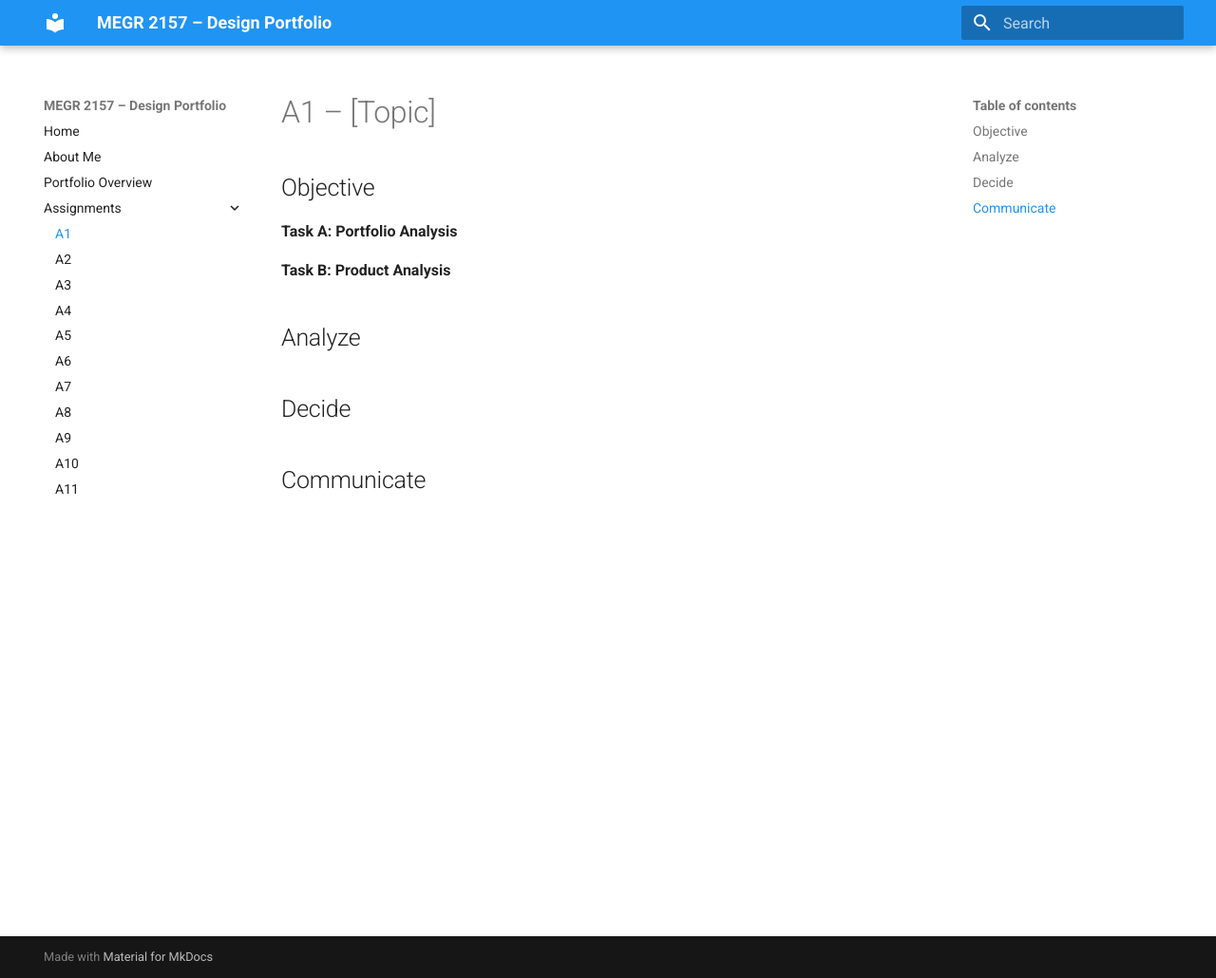
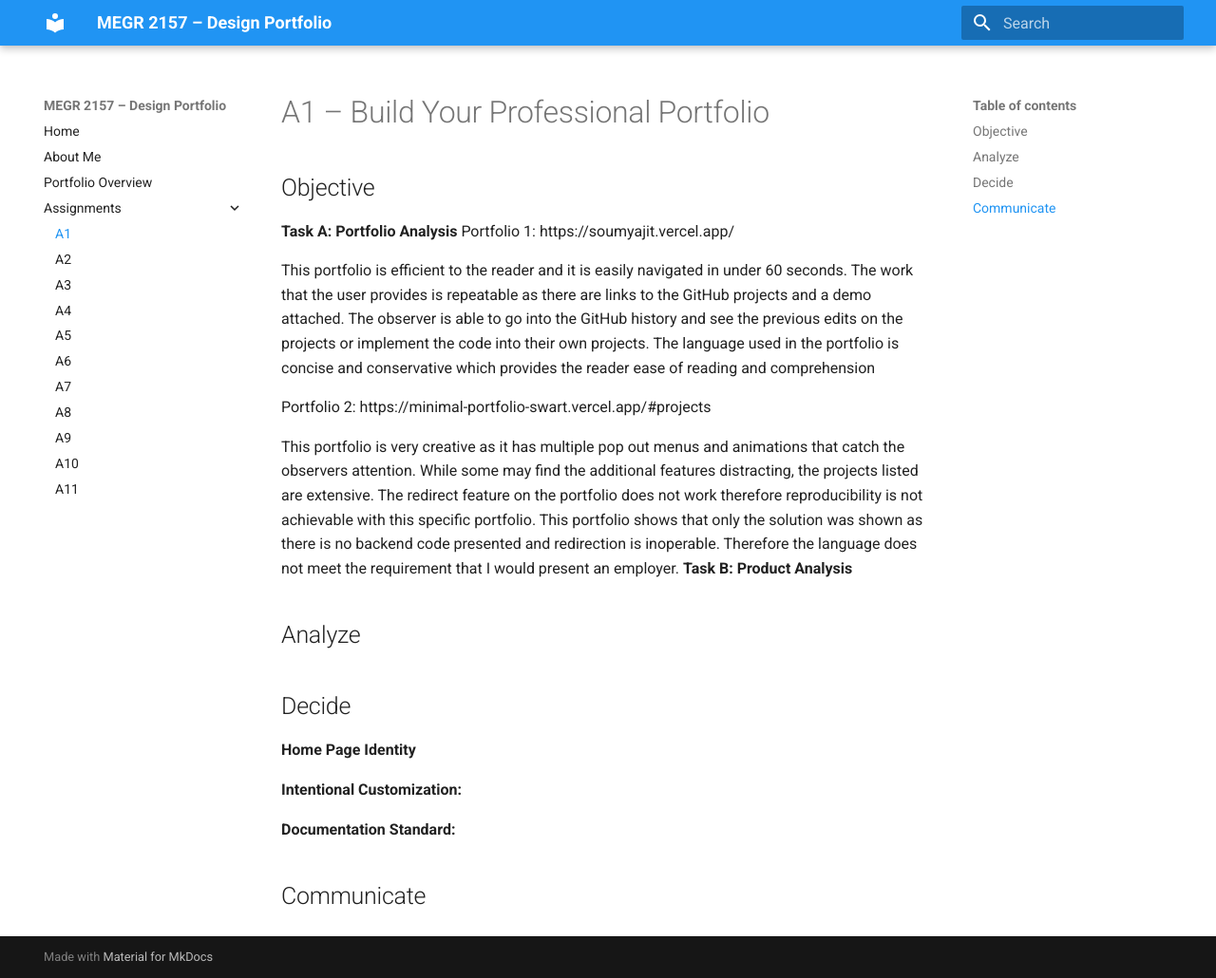
Before and after one commit to morrowevanj/megr2157-portfolio, an MkDocs documentation site: the page built from docs/assignments/A01/index.md, in a window 1280 px wide and 1030 px high. Shown: the whole window at 95% size. Built offline with MkDocs 1.6.1 and Material for MkDocs 9.7.7, drawn with Linux system fonts in a browser that asks for light colours.

Commit message:
Update index.md

```diff
--- a/docs/assignments/A01/index.md
+++ b/docs/assignments/A01/index.md
@@ -1,14 +1,25 @@
-# A1 – [Topic]
+# A1 – Build Your Professional Portfolio
 
 ## Objective
 **Task A: Portfolio Analysis**
+Portfolio 1: https://soumyajit.vercel.app/
 
+This portfolio is efficient to the reader and it is easily navigated in under 60 seconds. The work that the user provides is repeatable as there are links to the GitHub projects and a demo attached. The observer is able to go into the GitHub history and see the previous edits on the projects or implement the code into their own projects. The language used in the portfolio is concise and conservative which provides the reader ease of reading and comprehension
+
+Portfolio 2: https://minimal-portfolio-swart.vercel.app/#projects
+
+This portfolio is very creative as it has multiple pop out menus and animations that catch the observers attention. While some may find the additional features distracting, the projects listed are extensive. The redirect feature on the portfolio does not work therefore reproducibility is not achievable with this specific portfolio. This portfolio shows that only the solution was shown as there is no backend code presented and redirection is inoperable. Therefore the language does not meet the requirement that I would present an employer.
 **Task B: Product Analysis**
 
 ## Analyze
 
 
 ## Decide
+**Home Page Identity**
+
+**Intentional Customization:**
+
+**Documentation Standard:**
 
 
 ## Communicate
```
